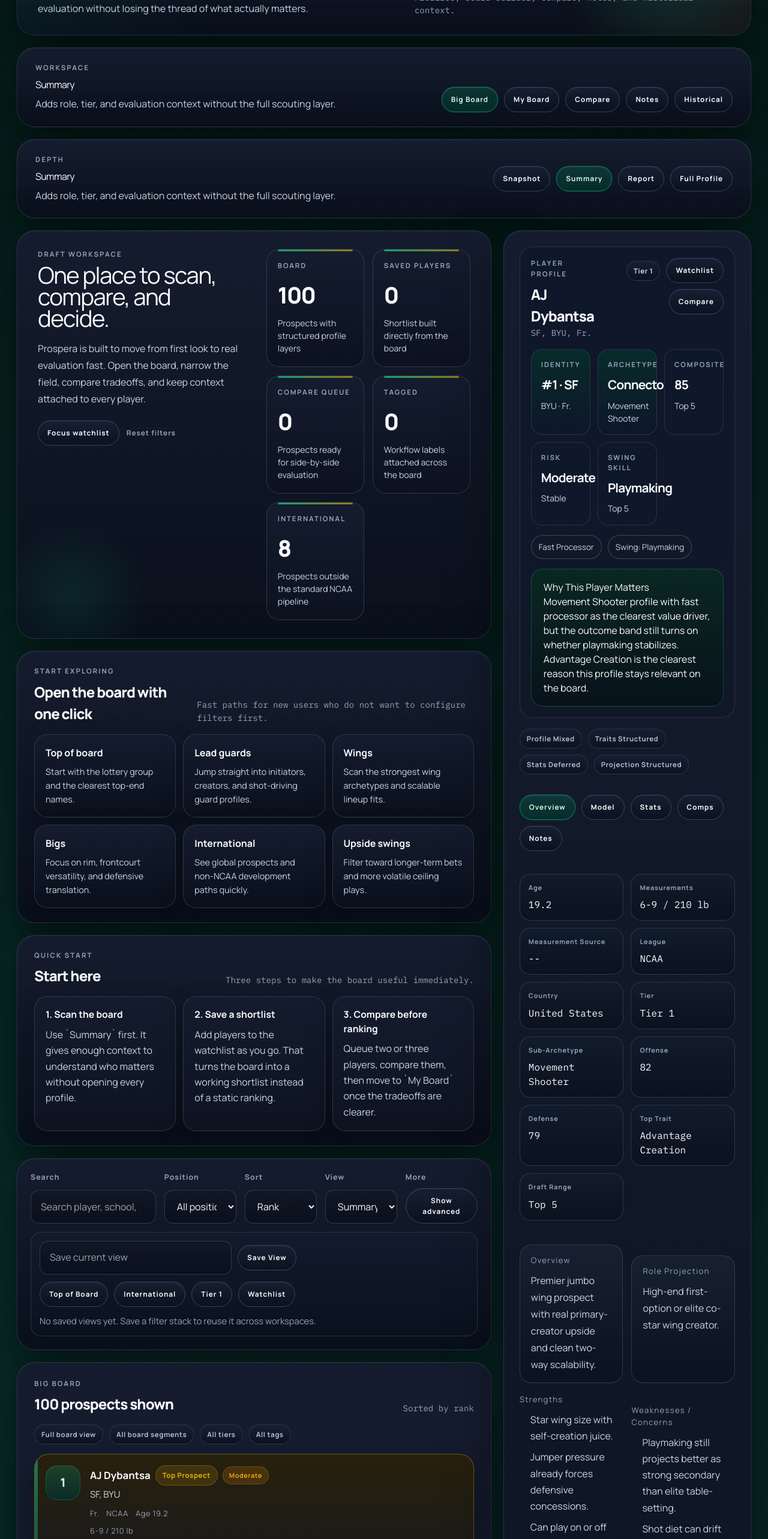
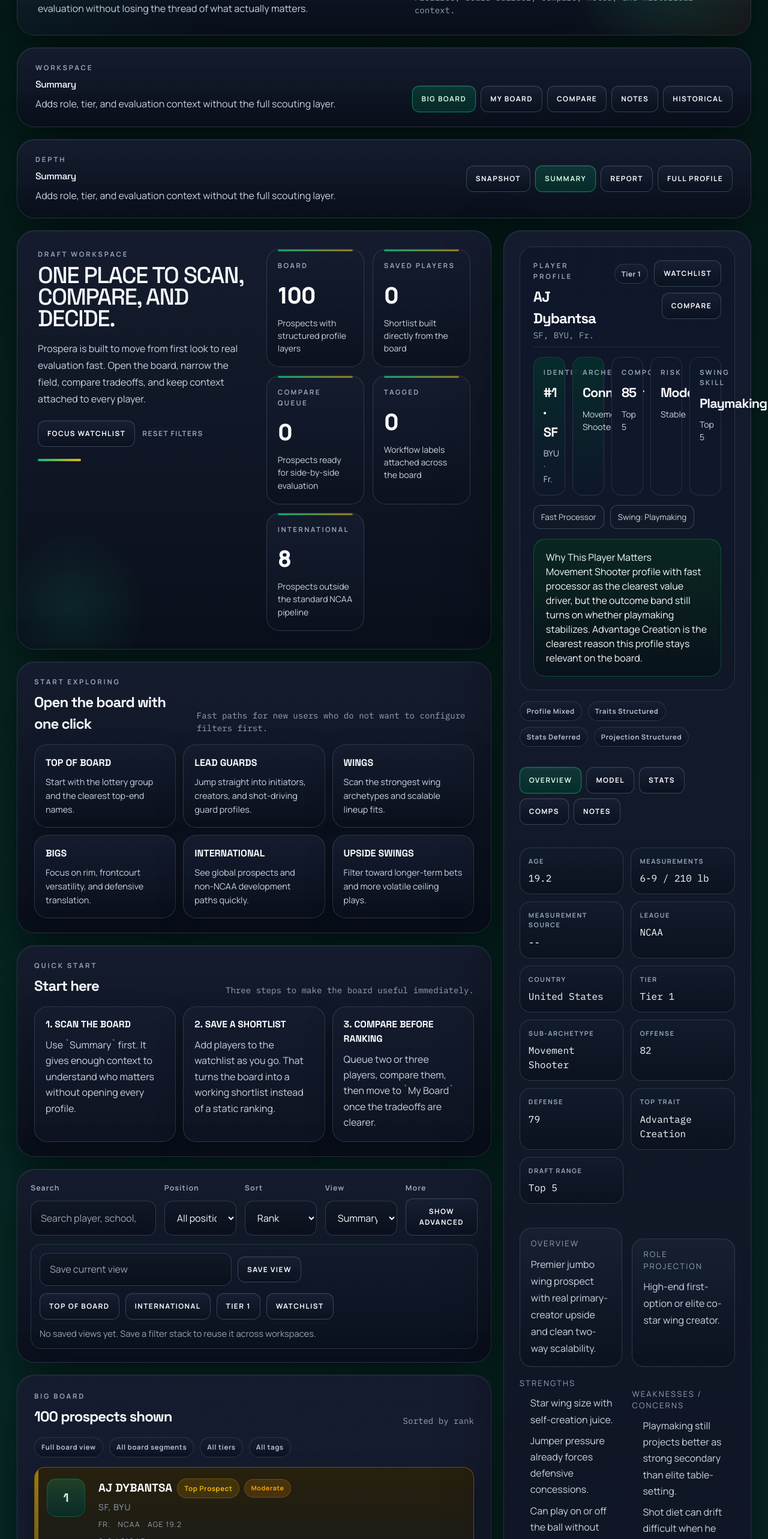
Before and after one commit to commandersbot-design/nba-draft-hq, a React (Vite) app: page / in a window 1280 px wide. Shown: the part 234-2800 px from the top of the page at 60% size. Built offline with nearby package versions, Linux system fonts and the light colour scheme.

Commit message:
Push Prospera UI toward editorial dashboard

```diff
--- a/src/index.css
+++ b/src/index.css
@@ -1,4 +1,4 @@
-@import url('https://fonts.googleapis.com/css2?family=Manrope:wght@400;500;600;700;800&family=IBM+Plex+Mono:wght@400;500&display=swap');
+@import url('https://fonts.googleapis.com/css2?family=Space+Grotesk:wght@500;700&family=Manrope:wght@400;500;600;700;800&family=IBM+Plex+Mono:wght@400;500&display=swap');
 
 @tailwind base;
 @tailwind components;
@@ -127,12 +127,14 @@ button {
 .detail h3 {
   margin: 0;
   letter-spacing: -0.04em;
+  font-family: 'Space Grotesk', 'Manrope', sans-serif;
 }
 
 .guide-brand h1 {
   font-size: clamp(2.8rem, 4vw, 4.9rem);
   font-weight: 900;
   line-height: .92;
+  text-transform: uppercase;
 }
 
 .guide-copy {
@@ -168,7 +170,7 @@ button {
 .mode-tabs {
   display: flex;
   flex-wrap: wrap;
-  gap: 10px;
+  gap: 8px;
 }
 
 .mode-tab,
@@ -179,12 +181,13 @@ button {
   border: 1px solid rgba(71, 85, 105, 0.72);
   background: linear-gradient(180deg, rgba(23, 32, 51, 0.92), rgba(11, 18, 32, 0.96));
   color: var(--text);
-  border-radius: 999px;
-  padding: 11px 15px;
+  border-radius: 12px;
+  padding: 12px 15px;
   font-size: 0.74rem;
-  letter-spacing: 0.08em;
+  letter-spacing: 0.12em;
   font-weight: 700;
   box-shadow: inset 0 1px 0 rgba(255,255,255,.04);
+  text-transform: uppercase;
 }
 
 .mode-tab.is-active,
@@ -207,7 +210,7 @@ button {
 .eyebrow {
   margin: 0 0 8px;
   text-transform: uppercase;
-  letter-spacing: 0.18em;
+  letter-spacing: 0.24em;
   font-size: 0.72rem;
   font-weight: 700;
   color: var(--muted);
@@ -255,6 +258,7 @@ button {
   font-size: clamp(2.3rem, 3vw, 3.85rem);
   line-height: .94;
   margin-bottom: 18px;
+  text-transform: uppercase;
 }
 
 .hero p:not(.eyebrow) {
@@ -262,6 +266,20 @@ button {
   color: var(--text-soft);
   line-height: 1.75;
   font-size: 1rem;
+}
+
+.hero-copy {
+  position: relative;
+}
+
+.hero-copy::after {
+  content: '';
+  display: block;
+  width: 72px;
+  height: 4px;
+  border-radius: 999px;
+  margin-top: 20px;
+  background: linear-gradient(90deg, var(--accent), var(--gold));
 }
 
 .hero-actions {
@@ -303,6 +321,8 @@ button {
   display: block;
   margin-bottom: 8px;
   font-size: 0.98rem;
+  font-family: 'Space Grotesk', 'Manrope', sans-serif;
+  text-transform: uppercase;
 }
 
 .quick-start-card p {
@@ -342,7 +362,7 @@ button {
 .stat-label {
   color: var(--muted);
   text-transform: uppercase;
-  letter-spacing: 0.16em;
+  letter-spacing: 0.2em;
   font-size: 0.72rem;
   font-weight: 700;
 }
@@ -404,6 +424,8 @@ button {
 
 .discovery-card strong {
   font-size: 1rem;
+  font-family: 'Space Grotesk', 'Manrope', sans-serif;
+  text-transform: uppercase;
 }
 
 .discovery-card span {
@@ -637,17 +659,17 @@ button {
 
 .rank-card {
   display: grid;
-  grid-template-columns: 58px minmax(0, 1fr);
-  gap: 16px;
+  grid-template-columns: 68px minmax(0, 1fr);
+  gap: 18px;
   align-items: start;
   width: 100%;
   border: 1px solid rgba(71, 85, 105, 0.6);
-  border-radius: 24px;
+  border-radius: 18px;
   background:
     linear-gradient(180deg, rgba(255,255,255,.02), rgba(255,255,255,0)),
     linear-gradient(180deg, rgba(15, 23, 42, 1), rgba(10, 16, 28, 1));
   color: inherit;
-  padding: 18px;
+  padding: 18px 18px 18px 20px;
   text-align: left;
   transition: border-color 140ms ease, background 140ms ease, transform 140ms ease, box-shadow 140ms ease;
   position: relative;
@@ -658,7 +680,7 @@ button {
   content: '';
   position: absolute;
   inset: 0 auto 0 0;
-  width: 5px;
+  width: 6px;
   background: linear-gradient(180deg, rgba(16,185,129,.9), rgba(16,185,129,.2));
   opacity: .65;
 }
@@ -684,19 +706,24 @@ button {
   border-color: rgba(234, 179, 8, 0.4);
 }
 
+.rank-card.is-featured::before {
+  background: linear-gradient(180deg, rgba(234,179,8,.95), rgba(234,179,8,.25));
+}
+
 .rank-number {
   display: inline-flex;
   align-items: center;
   justify-content: center;
-  width: 58px;
-  height: 58px;
-  border-radius: 20px;
+  width: 64px;
+  height: 64px;
+  border-radius: 16px;
   background: linear-gradient(180deg, rgba(16, 185, 129, 0.22), rgba(6, 46, 43, 0.82));
   border: 1px solid rgba(16, 185, 129, 0.26);
   color: #d1fae5;
   font-size: 1.25rem;
   font-weight: 900;
   box-shadow: inset 0 1px 0 rgba(255,255,255,.06);
+  font-family: 'Space Grotesk', 'Manrope', sans-serif;
 }
 
 .row-badge-featured {
@@ -720,7 +747,9 @@ button {
 }
 
 .rank-topline strong {
-  font-size: 1.05rem;
+  font-size: 1.18rem;
+  font-family: 'Space Grotesk', 'Manrope', sans-serif;
+  text-transform: uppercase;
 }
 
 .rank-subline,
@@ -731,7 +760,10 @@ button {
 
 .rank-subline {
   margin-top: 4px;
-  font-size: 0.95rem;
+  font-size: 0.88rem;
+  text-transform: uppercase;
+  letter-spacing: 0.08em;
+  color: var(--muted);
 }
 
 .rank-meta-line {
@@ -740,8 +772,9 @@ button {
   gap: 12px;
   margin-top: 10px;
   color: var(--muted);
-  font-size: 0.8rem;
-  letter-spacing: 0.05em;
+  font-size: 0.76rem;
+  letter-spacing: 0.1em;
+  text-transform: uppercase;
 }
 
 .rank-description {
@@ -750,14 +783,17 @@ button {
   justify-content: space-between;
   gap: 12px;
   margin-top: 10px;
-  font-size: 0.88rem;
+  font-size: 0.84rem;
+  text-transform: uppercase;
+  letter-spacing: 0.07em;
 }
 
 .rank-why {
   margin: 10px 0 0;
   color: var(--text-soft);
-  line-height: 1.6;
+  line-height: 1.7;
   font-size: 0.89rem;
+  max-width: 62ch;
 }
 
 .rank-why strong {
@@ -805,6 +841,8 @@ button {
   align-items: start;
   justify-content: space-between;
   gap: 16px;
+  padding-bottom: 8px;
+  border-bottom: 1px solid rgba(71,85,105,.36);
 }
 
 .detail-actions {
@@ -833,9 +871,10 @@ button {
 .detail-grid strong {
   display: block;
   color: var(--muted);
-  letter-spacing: 0.08em;
+  letter-spacing: 0.14em;
   font-size: 0.68rem;
   margin-bottom: 8px;
+  text-transform: uppercase;
 }
 
 .detail-grid span,
@@ -862,8 +901,9 @@ button {
 .detail-section h4 {
   margin: 0 0 10px;
   font-size: 0.82rem;
-  letter-spacing: 0.1em;
-  color: var(--muted);
+  letter-spacing: 0.16em;
+  color: var(--muted);
+  text-transform: uppercase;
 }
 
 .detail-section p {
@@ -907,7 +947,7 @@ button {
   gap: 8px;
   border: 1px solid var(--line-strong);
   background: var(--surface-3);
-  border-radius: 999px;
+  border-radius: 12px;
   padding: 9px 12px;
   color: var(--text-soft);
   font-size: 0.84rem;
@@ -1028,7 +1068,7 @@ button {
 .profile-spotlight {
   display: grid;
   gap: 16px;
-  padding: 18px;
+  padding: 22px;
   border: 1px solid var(--line);
   background: linear-gradient(180deg, rgba(15, 23, 42, 0.98), rgba(17, 24, 39, 0.98));
   border-radius: 22px;
@@ -1036,14 +1076,14 @@ button {
 
 .profile-hero-grid {
   display: grid;
-  grid-template-columns: repeat(3, minmax(0, 1fr));
+  grid-template-columns: repeat(5, minmax(0, 1fr));
   gap: 12px;
 }
 
 .profile-hero-card {
   border: 1px solid var(--line);
   background: var(--surface-2);
-  border-radius: 18px;
+  border-radius: 16px;
   padding: 16px;
 }
 
@@ -1054,8 +1094,9 @@ button {
 .profile-hero-card strong {
   display: block;
   margin-top: 10px;
-  font-size: 1.3rem;
+  font-size: 1.36rem;
   letter-spacing: -0.04em;
+  font-family: 'Space Grotesk', 'Manrope', sans-serif;
 }
 
 .stat-card-grid {
@@ -1071,7 +1112,7 @@ button {
 .split-section {
   display: grid;
   grid-template-columns: repeat(2, minmax(0, 1fr));
-  gap: 14px;
+  gap: 16px;
 }
 
 .detail-section-emphasis {
@@ -1097,7 +1138,7 @@ button {
 .trait-grid {
   display: grid;
   grid-template-columns: repeat(2, minmax(0, 1fr));
-  gap: 12px;
+  gap: 14px;
 }
 
 .model-bar-stack {
@@ -1175,6 +1216,8 @@ button {
 .trait-topline strong {
   margin: 0;
   font-size: 0.95rem;
+  font-family: 'Space Grotesk', 'Manrope', sans-serif;
+  text-transform: uppercase;
 }
 
 .trait-topline span {
@@ -1258,7 +1301,7 @@ button {
 .compare-sheet {
   display: grid;
   grid-template-columns: repeat(2, minmax(0, 1fr));
-  gap: 12px;
+  gap: 14px;
 }
 
 .compare-sheet-3 {
@@ -1285,6 +1328,8 @@ button {
 .compare-column h4 {
   margin: 0 0 6px;
   font-size: 1rem;
+  font-family: 'Space Grotesk', 'Manrope', sans-serif;
+  text-transform: uppercase;
 }
 
 .compare-column p {
@@ -1343,7 +1388,7 @@ button {
 .compare-row span:first-child {
   color: var(--muted);
   text-transform: uppercase;
-  letter-spacing: 0.12em;
+  letter-spacing: 0.16em;
   font-size: 0.7rem;
   font-weight: 700;
 }
@@ -1532,11 +1577,12 @@ button {
 .rank-chip {
   display: inline-flex;
   align-items: center;
-  border-radius: 999px;
+  border-radius: 10px;
   padding: 7px 10px;
   font-size: 0.7rem;
-  letter-spacing: 0.05em;
+  letter-spacing: 0.1em;
   font-weight: 700;
+  text-transform: uppercase;
 }
 
 .inline-action {
```
